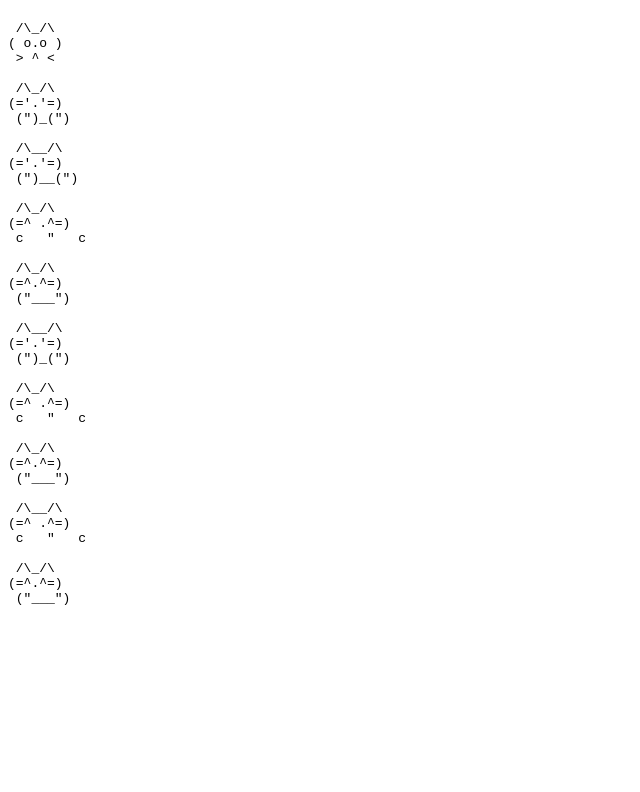
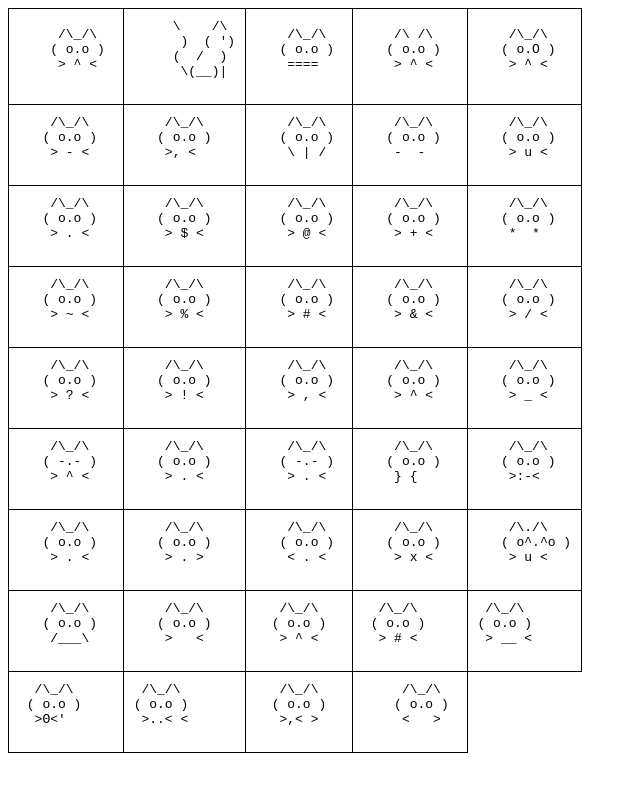
Before and after one commit to frzzz/frzzz.github.io, a plain HTML site: page index.html in a window 1280 px wide. Shown: the whole page, without its empty margins (0-640 px from the left). Drawn offline with Linux system fonts and the light colour scheme.

Commit message:
update index.html

```diff
--- a/index.html
+++ b/index.html
@@ -1,57 +1,260 @@
 <!DOCTYPE html>
 <html>
 <head>
-<title>_</title>
   <style>
+    table {
+      border-collapse: collapse;
+    }
+    td {
+      padding: 10px;
+      border: 1px solid black;
+    }
     pre {
-  font-family: monospace;
+      margin: 0;
     }
   </style>
 </head>
 <body>
-<h1></h1>
-
-<pre>
+  <table>
+    <tr>
+      <td><pre>
      /\_/\
     ( o.o )
      > ^ <
-
+    </pre></td>
+    <td><pre>
+     \    /\
+      )  ( ')
+     (  /  )
+      \(__)|
+    </pre></td>
+    <td><pre>
     /\_/\
-(='.'=)
- (")_(")
-
- /\__/\
-(='.'=)
- (")__(")
-
+   ( o.o )
+    ====
+    </pre></td>
+    <td><pre>
+    /\ /\
+   ( o.o )
+    > ^ <
+    </pre></td>
+    <td><pre>
     /\_/\
-(=^ .^=)
- c   "   c
-
+   ( o.O )
+    > ^ <
+    </pre></td>
+    </tr>
+    <tr>
+      <td><pre>
     /\_/\
-(=^.^=)
- ("___")
-
- /\__/\
-(='.'=)
- (")_(")
-
+   ( o.o )
+    > - <
+    </pre></td>
+    <td><pre>
     /\_/\
-(=^ .^=)
- c   "   c
-
+   ( o.o )
+    >, <
+    </pre></td>
+    <td><pre>
     /\_/\
-(=^.^=)
- ("___")
-
- /\__/\
-(=^ .^=)
- c   "   c
-
+   ( o.o )
+    \ | /
+    </pre></td>
+    <td><pre>
     /\_/\
-(=^.^=)
- ("___")
-</pre>
-
+   ( o.o )
+    -  -
+    </pre></td>
+    <td><pre>
+    /\_/\
+   ( o.o )
+    > u <
+    </pre></td>
+    </tr>
+    <tr>
+      <td><pre>
+    /\_/\
+   ( o.o )
+    > . <
+    </pre></td>
+    <td><pre>
+    /\_/\
+   ( o.o )
+    > $ <
+    </pre></td>
+    <td><pre>
+    /\_/\
+   ( o.o )
+    > @ <
+    </pre></td>
+    <td><pre>
+    /\_/\
+   ( o.o )
+    > + <
+    </pre></td>
+    <td><pre>
+    /\_/\
+   ( o.o )
+    *  *
+    </pre></td>
+    </tr>
+    <tr>
+      <td><pre>
+    /\_/\
+   ( o.o )
+    > ~ <
+    </pre></td>
+    <td><pre>
+    /\_/\
+   ( o.o )
+    > % <
+    </pre></td>
+    <td><pre>
+    /\_/\
+   ( o.o )
+    > # <
+    </pre></td>
+    <td><pre>
+    /\_/\
+   ( o.o )
+    > & <
+    </pre></td>
+    <td><pre>
+    /\_/\
+   ( o.o )
+    > / <
+    </pre></td>
+    </tr>
+    <tr>
+      <td><pre>
+    /\_/\
+   ( o.o )
+    > ? <
+    </pre></td>
+    <td><pre>
+    /\_/\
+   ( o.o )
+    > ! <
+    </pre></td>
+    <td><pre>
+    /\_/\
+   ( o.o )
+    > , <
+    </pre></td>
+    <td><pre>
+    /\_/\
+   ( o.o )
+    > ^ <
+    </pre></td>
+    <td><pre>
+    /\_/\
+   ( o.o )
+    > _ <
+    </pre></td>
+    </tr>
+    <tr>
+      <td><pre>
+    /\_/\
+   ( -.- )
+    > ^ <
+    </pre></td>
+    <td><pre>
+    /\_/\
+   ( o.o )
+    > . <
+    </pre></td>
+    <td><pre>
+    /\_/\
+   ( -.- )
+    > . <
+    </pre></td>
+    <td><pre>
+    /\_/\
+   ( o.o )
+    } {
+    </pre></td>
+    <td><pre>
+    /\_/\
+   ( o.o )
+    >:-<
+    </pre></td>
+    </tr>
+    <tr>
+      <td><pre>
+    /\_/\
+   ( o.o )
+    > . <
+    </pre></td>
+    <td><pre>
+    /\_/\
+   ( o.o )
+    > . >
+    </pre></td>
+    <td><pre>
+    /\_/\
+   ( o.o )
+    < . <
+    </pre></td>
+    <td><pre>
+    /\_/\
+   ( o.o )
+    > x <
+    </pre></td>
+    <td><pre>
+    /\./\
+   ( o^.^o )
+    > u <
+    </pre></td>
+    </tr>
+    <tr>
+      <td><pre>
+    /\_/\
+   ( o.o )
+    /___\
+    </pre></td>
+    <td><pre>
+    /\_/\
+   ( o.o )
+    >   <
+    </pre></td>
+    <td><pre>
+   /\_/\
+  ( o.o )
+   > ^ <
+    </pre></td>
+    <td><pre>
+  /\_/\
+ ( o.o )
+  > # <
+    </pre></td>
+    <td><pre>
+ /\_/\
+( o.o )
+ > __ <
+    </pre></td>
+    </tr>
+    <tr>
+      <td><pre>
+  /\_/\
+ ( o.o )
+  >Θ<'
+    </pre></td>
+    <td><pre>
+ /\_/\
+( o.o )
+ >..< <
+    </pre></td>
+    <td><pre>
+   /\_/\
+  ( o.o )
+   >,< >
+    </pre></td>
+    <td><pre>
+     /\_/\
+    ( o.o )
+     <   >
+    </pre></td>
+    </tr>
+  </table>
 </body>
 </html>
```
Lines whose indentation alone changed are shown as unchanged.
